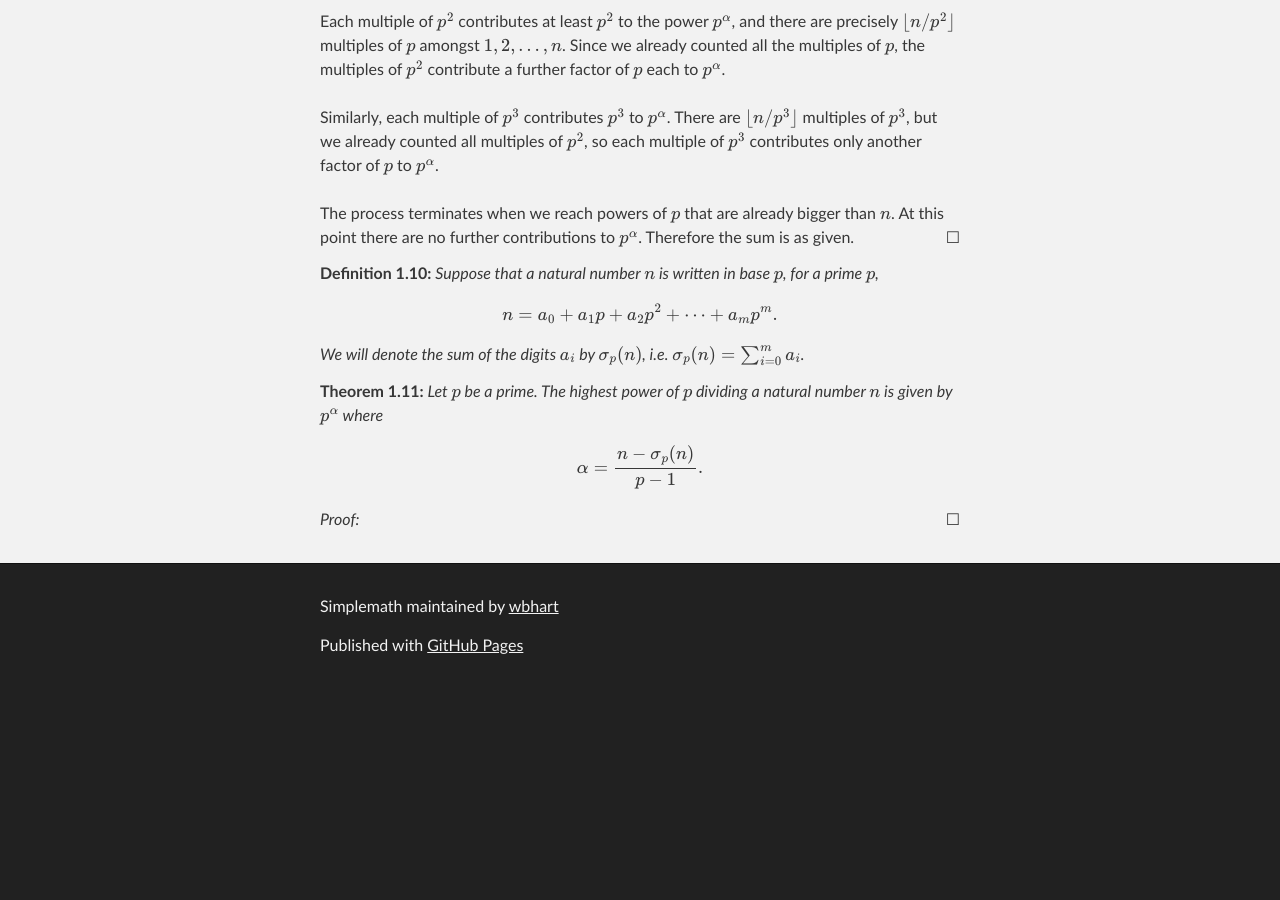
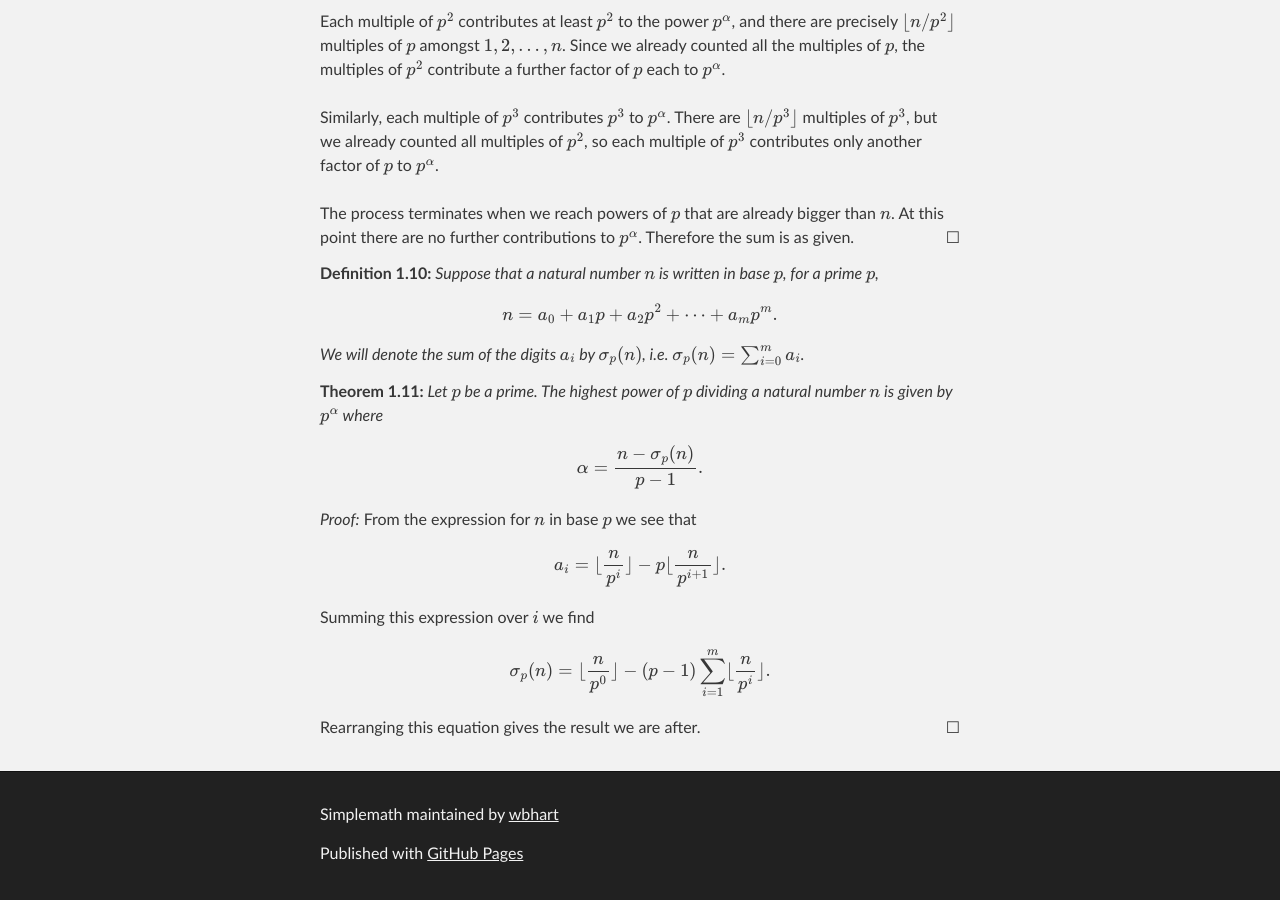
Before and after one commit to wbhart/SimpleMath, a Jekyll site: the page built from factorials.html, in a window 1280 px wide and 900 px high, scrolled down 2076 px. Built offline with Jekyll 4.4.1, drawn with Linux system fonts in a browser that asks for light colours; formulas are drawn with MathJax 3; before the commit the page ends 2768 px from its top, so only the background shows below that.

Commit message:
Update factorials.html

```diff
--- a/factorials.html
+++ b/factorials.html
@@ -109,5 +109,11 @@ We will denote the sum of the digits $a_i$ by $\sigma_p(n)$, i.e. $\sigma_p(n) =
 $$\alpha = \frac{n - \sigma_p(n)}{p - 1}.$$
 </theorem>
 
-<proof>
+<proof> From the expression for $n$ in base $p$ we see that
+$$a_i = \lfloor \frac{n}{p^i} \rfloor - p\lfloor \frac{n}{p^{i + 1}} \rfloor.$$
+
+Summing this expression over $i$ we find
+$$\sigma_p(n) = \lfloor \frac{n}{p^0} \rfloor - (p - 1)\sum_{i = 1}^m \lfloor \frac{n}{p^i} \rfloor.$$
+
+Rearranging this equation gives the result we are after.
 </proof>
```
